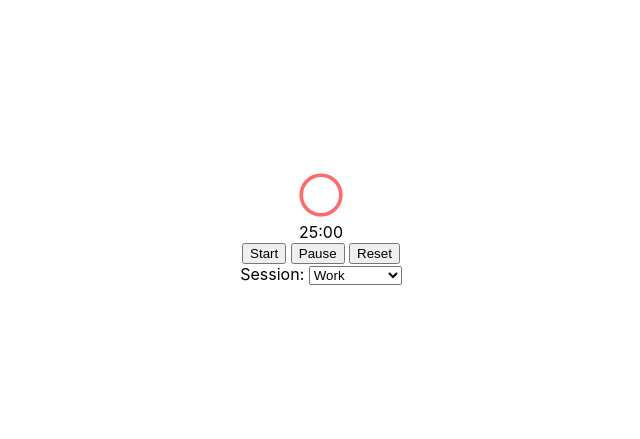
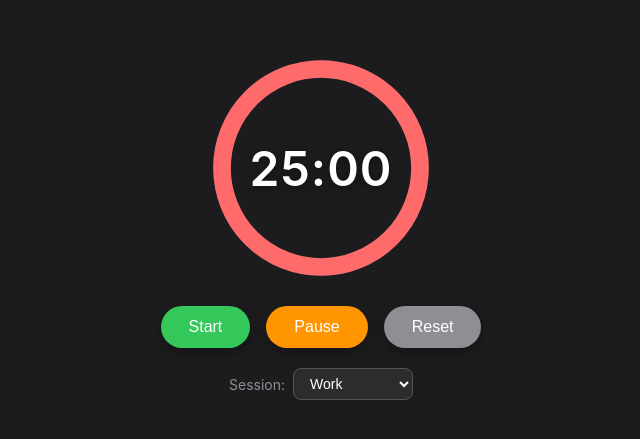
Before and after one commit to frank-LIU8213/symphony-sandbox, a plain HTML site: page pomodoro.html in a window 1280 px wide. Shown: the part 171-610 px from the top of the page, without its empty margins (319-959 px from the left). Drawn offline with Linux system fonts and the light colour scheme.

Commit message:
ensemble w4: NEX-24

```diff
--- a/js/main.js
+++ b/js/main.js
@@ -1,4 +1,109 @@
-// Entry point – to be implemented by integrator
-document.addEventListener('DOMContentLoaded', () => {
-  console.log('Pomodoro app starting...');
-});
+(function() {
+  'use strict';
+
+  document.addEventListener('DOMContentLoaded', function() {
+
+    // --------------------------------------------------
+    // 1. Initialise all modules
+    // --------------------------------------------------
+    Pomodoro.Settings.init();
+    Pomodoro.Audio.init();
+    var animationCtrl = Pomodoro.Animation.init('circle-progress');
+    Pomodoro.Background.setBackgroundImage();
+
+    // --------------------------------------------------
+    // 2. Shared helpers
+    // --------------------------------------------------
+    function formatTime(seconds) {
+      var m = Math.floor(seconds / 60);
+      var s = seconds % 60;
+      return String(m).padStart(2, '0') + ':' + String(s).padStart(2, '0');
+    }
+
+    function getCurrentDuration(settings) {
+      var mode = Pomodoro.Settings.getCurrentMode();
+      if (mode === 'work') return settings.workDuration;
+      if (mode === 'shortBreak') return settings.shortBreakDuration;
+      return settings.longBreakDuration;
+    }
+
+    // --------------------------------------------------
+    // 3. Timer lifecycle
+    // --------------------------------------------------
+    var currentTimer = null;
+
+    function setupTimer() {
+      // stop any previous timer
+      if (currentTimer) {
+        currentTimer.reset();
+      }
+
+      var settings = Pomodoro.Settings.getSettings();
+      var total = getCurrentDuration(settings);
+      currentTimer = Pomodoro.createTimer(settings);
+
+      currentTimer.setCallbacks({
+        onTick: function(remaining, totalSeconds) {
+          document.getElementById('timer-display').textContent = formatTime(remaining);
+          var fraction = remaining / totalSeconds;
+          animationCtrl.updateProgress(fraction);
+        },
+        onComplete: function() {
+          Pomodoro.Audio.playSound('timerEnd');
+          animationCtrl.pulse();
+        }
+      });
+
+      // initial display
+      document.getElementById('timer-display').textContent = formatTime(total);
+      animationCtrl.updateProgress(1);
+    }
+
+    setupTimer();
+
+    // --------------------------------------------------
+    // 4. Button handlers
+    // --------------------------------------------------
+    document.getElementById('btn-start').addEventListener('click', function() {
+      var state = currentTimer.getState();
+      if (state === 'idle' || state === 'paused') {
+        Pomodoro.Audio.playSound('click');
+        currentTimer.start();
+      }
+    });
+
+    document.getElementById('btn-pause').addEventListener('click', function() {
+      if (currentTimer.getState() === 'running') {
+        Pomodoro.Audio.playSound('click');
+        currentTimer.pause();
+      }
+    });
+
+    document.getElementById('btn-reset').addEventListener('click', function() {
+      Pomodoro.Audio.playSound('click');
+      currentTimer.reset();
+      var settings = Pomodoro.Settings.getSettings();
+      var total = getCurrentDuration(settings);
+      document.getElementById('timer-display').textContent = formatTime(total);
+      animationCtrl.updateProgress(1);
+    });
+
+    // --------------------------------------------------
+    // 5. Mode selector
+    // --------------------------------------------------
+    var modeSelector = document.getElementById('mode-selector');
+
+    modeSelector.addEventListener('change', function() {
+      var mode = modeSelector.value;
+      Pomodoro.Settings.setMode(mode);
+      setupTimer();
+    });
+
+    // react to mode changes triggered by other code (e.g. auto‑switch)
+    Pomodoro.Settings.onModeChange(function(mode) {
+      modeSelector.value = mode;
+      setupTimer();
+    });
+
+  });
+})();
--- a/pomodoro.html
+++ b/pomodoro.html
@@ -5,13 +5,93 @@
   <meta name="viewport" content="width=device-width, initial-scale=1.0, viewport-fit=cover">
   <title>Pomodoro</title>
   <link rel="stylesheet" href="css/styles.css">
+  <style>
+    /* iOS-style look */
+    body {
+      margin: 0;
+      background: #1c1c1e;
+      color: white;
+      font-family: -apple-system, BlinkMacSystemFont, 'Segoe UI', Roboto, Helvetica, Arial, sans-serif;
+      -webkit-font-smoothing: antialiased;
+    }
+    .pomodoro {
+      display: flex;
+      flex-direction: column;
+      align-items: center;
+      justify-content: center;
+      height: 100vh;
+    }
+    #app-background {
+      width: 100%;
+      height: 100%;
+      background-size: cover;
+      background-position: center;
+    }
+    .pomodoro__circle-container {
+      position: relative;
+      width: 220px;
+      height: 220px;
+    }
+    .pomodoro__circle {
+      width: 100%;
+      height: 100%;
+    }
+    .pomodoro__timer {
+      position: absolute;
+      top: 50%;
+      left: 50%;
+      transform: translate(-50%, -50%);
+      font-size: 48px;
+      font-weight: 600;
+      letter-spacing: 1px;
+      color: #fff;
+      text-shadow: 0 2px 8px rgba(0,0,0,0.4);
+    }
+    .pomodoro__controls {
+      margin-top: 28px;
+      display: flex;
+      gap: 16px;
+    }
+    .pomodoro__button {
+      padding: 12px 28px;
+      border-radius: 25px;
+      border: none;
+      color: #fff;
+      font-size: 16px;
+      font-weight: 500;
+      cursor: pointer;
+      transition: opacity 0.15s;
+      box-shadow: 0 4px 12px rgba(0,0,0,0.3);
+    }
+    .pomodoro__button:hover { opacity: 0.85; }
+    .pomodoro__button:active { opacity: 0.7; transform: scale(0.96); }
+    .pomodoro__button--start { background: #34c759; }
+    .pomodoro__button--pause { background: #ff9500; }
+    .pomodoro__button--reset { background: #8e8e93; }
+    .pomodoro__mode {
+      margin-top: 20px;
+      display: flex;
+      align-items: center;
+      gap: 8px;
+      color: #8e8e93;
+      font-size: 14px;
+    }
+    .pomodoro__selector {
+      background: #2c2c2e;
+      color: white;
+      border: 1px solid #555;
+      border-radius: 8px;
+      padding: 6px 12px;
+      font-size: 14px;
+    }
+  </style>
 </head>
 <body>
   <div id="app-background">
     <div class="pomodoro">
       <div class="pomodoro__circle-container">
         <svg id="circle-progress" viewBox="0 0 100 100" class="pomodoro__circle">
-          <circle cx="50" cy="50" r="45" fill="none" stroke="#e0e0e0" stroke-width="8"/>
+          <circle cx="50" cy="50" r="45" fill="none" stroke="#48484a" stroke-width="8"/>
           <circle id="circle-progress-fill" cx="50" cy="50" r="45" fill="none" stroke="#ff6b6b" stroke-width="8"
                   stroke-dasharray="283" stroke-dashoffset="0" stroke-linecap="round"
                   transform="rotate(-90 50 50)"/>
```
